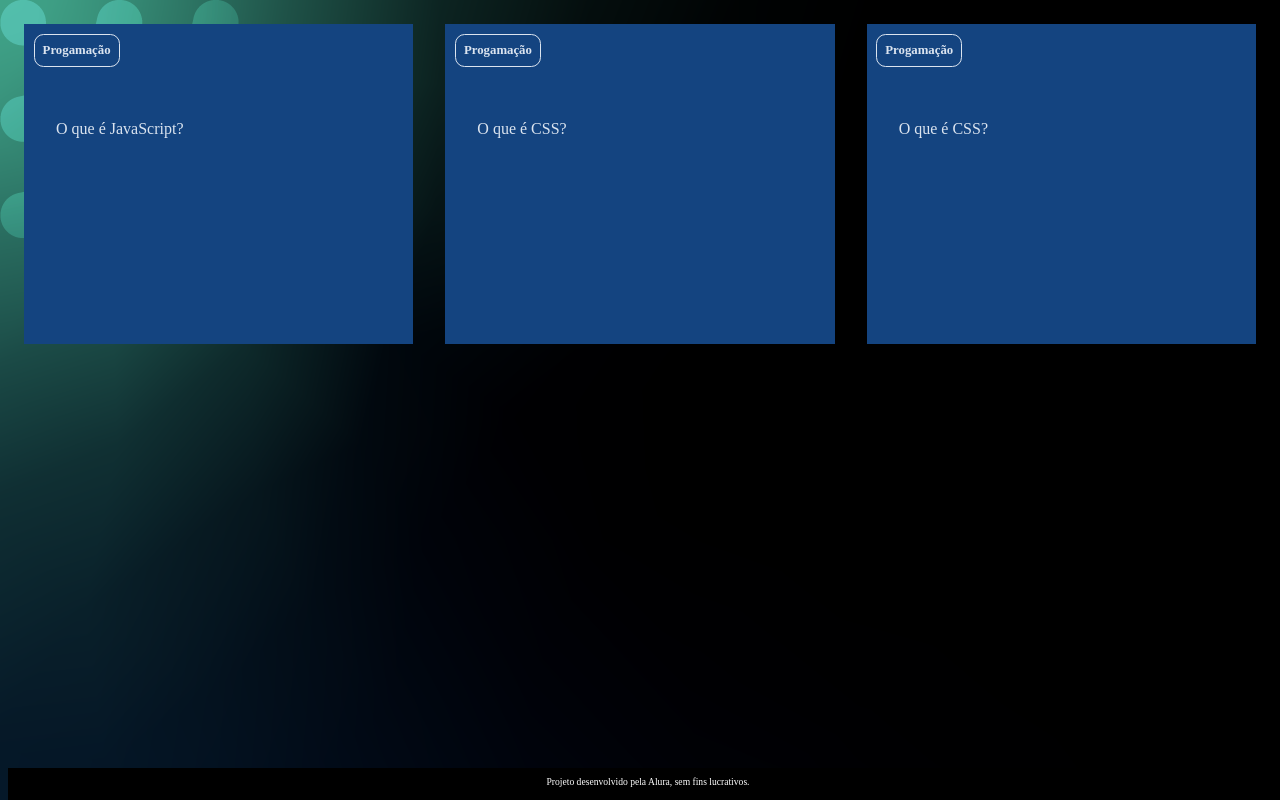
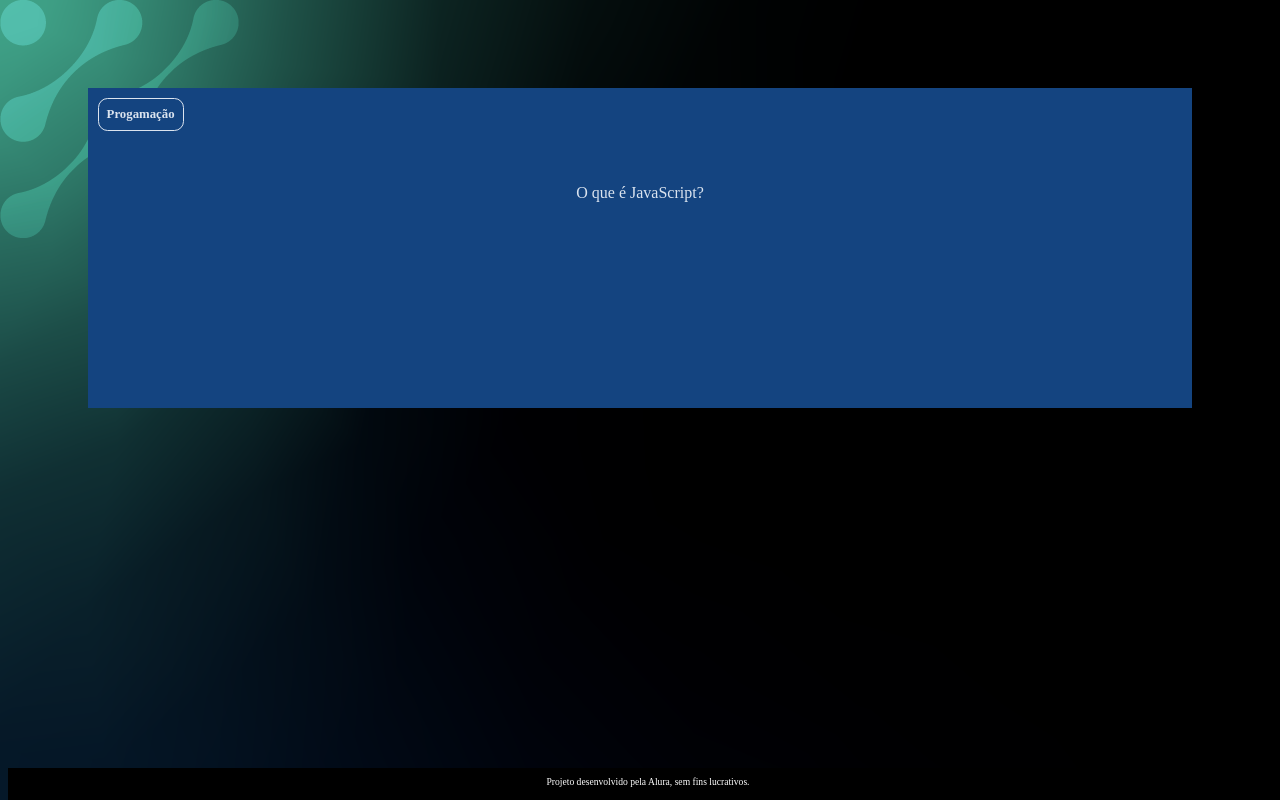
Before and after one commit to Yaslara/FLASHCARD, a plain HTML site: page index.html in a window 1280 px wide. Drawn offline with Linux system fonts and the light colour scheme.

Commit message:
Add files via upload

```diff
--- a/assets/style.css
+++ b/assets/style.css
@@ -12,6 +12,10 @@ body {
 
 #container {
     display: flex;
+    flex-wrap: wrap;
+    justify-content: space-between;
+    padding: 4rem;
+    gap: 3rem;
 }
 
 .cartao {
@@ -67,6 +71,8 @@ body {
    backface-visibility: hidden;
    position: absolute;
    height: 100%;
+   width: 100%;
+
 }
 
 .cartao__conteudo__resposta{
--- a/index.html
+++ b/index.html
@@ -20,28 +20,6 @@
                 </div>
             </div>
         </article>
-        <article class="cartao">
-            <div class="cartao__conteudo">
-                <h3>Progamação</h3>
-                <div class="cartao__conteudo__pergunta">
-                    <p>O que é CSS?</p>
-                </div>
-                <div class="cartao__conteudo__resposta">
-                    <p>O CSS é uma linguagem de estilização</p>
-                </div>
-            </div>
-        </article>
-        <article class="cartao">
-            <div class="cartao__conteudo">
-                <h3>Progamação</h3>
-                <div class="cartao__conteudo__pergunta">
-                    <p>O que é CSS?</p>
-                </div>
-                <div class="cartao__conteudo__resposta">
-                    <p>O CSS é uma linguagem de estilização</p>
-                </div>
-            </div>
-        </article>
     </section>
   </main>
     <footer>
```
Also changed, not shown: assets/perguntas.js (added, +17 -0 lines).
